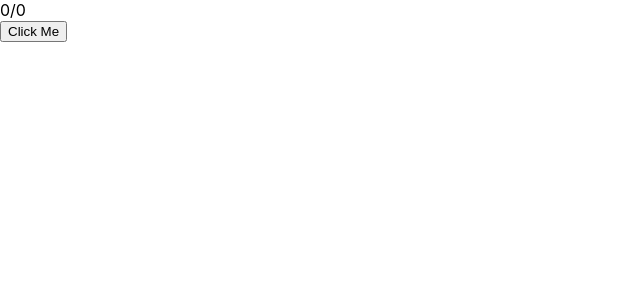
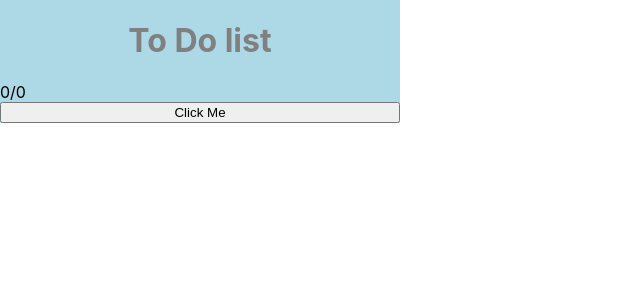
Before and after one commit to Bonnie009/web-dev-4-todo-list, a Next.js app in the folder to-do-list/: page / in a window 1280 px wide. Shown: the top 300 px of the page, without its empty margins (0-640 px from the left). Built offline with nearby package versions, Linux system fonts and the light colour scheme.

Commit message:
Style and layout done

```diff
--- a/to-do-list/components/Items.jsx
+++ b/to-do-list/components/Items.jsx
@@ -1,4 +1,6 @@
 import React from "react";
+import styles from "../styles/Home.module.css";
+
 
 export const Items = ({ list, replaceList }) => {
   const toggleItemCompletion = (itemId) => {
@@ -36,7 +38,7 @@ export const Items = ({ list, replaceList }) => {
             value={item.title}
             onChange={(e) => updateItemTitle(e.target.value, item.itemId)}
           />
-          <span onClick={() => removeItem(item.itemId)}>X</span>
+          <span className={styles.delete} onClick={() => removeItem(item.itemId)}>X</span>
         </div>
       ))}
       {`${list.filter((item) => item.isCompleted).length}/${list.length}`}
--- a/to-do-list/pages/index.jsx
+++ b/to-do-list/pages/index.jsx
@@ -1,13 +1,14 @@
 import { Items } from "../components/Items";
 import { ItemAdder } from "../components/ItemAdder";
 import { usePersistedList } from "../hooks/usePersistedList";
-
+import styles from "../styles/Home.module.css";
 export default function Home() {
   const { list, addToList, replaceList } = usePersistedList("todo");
 
   return (
-    <div>
-      <Items list={list} replaceList={replaceList} />
+    <div className={styles.container}>
+      <h1 className={styles.title}>To Do list</h1>
+      <Items className={styles.olist} list={list} replaceList={replaceList} />
       <ItemAdder addToList={addToList} />
     </div>
   );
--- a/to-do-list/styles/Home.module.css
+++ b/to-do-list/styles/Home.module.css
@@ -1,4 +1,29 @@
 /* Lance will style here */
+
+/*This is the Main body*/
+.container{
+  width: 400px;
+  height: 100%;
+  background-color: lightblue;
+  display: flex;
+  justify-content: center;
+  flex-direction: column;
+  position: static;
+}
+
+/*This is the Title To do List*/
+.title{
+  color:gray;
+  display: flex;
+  justify-content: center;
+
+}
+
+/*This component is just for deleting*/
+.delete{
+  color:gray;
+}
+
 
 @media (max-width: 600px) {
   .grid {
```
Also changed, not shown: 1 other file (tests, documents, lock files or other folders).
